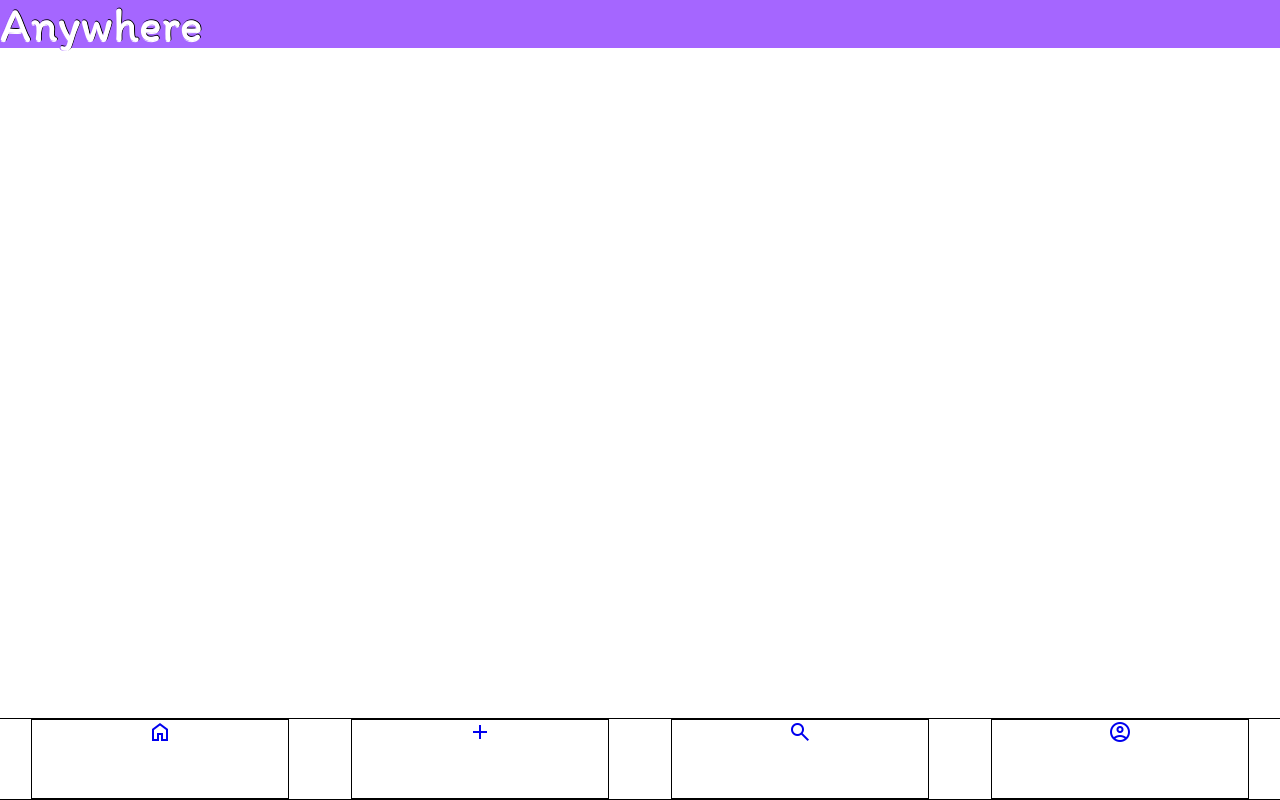
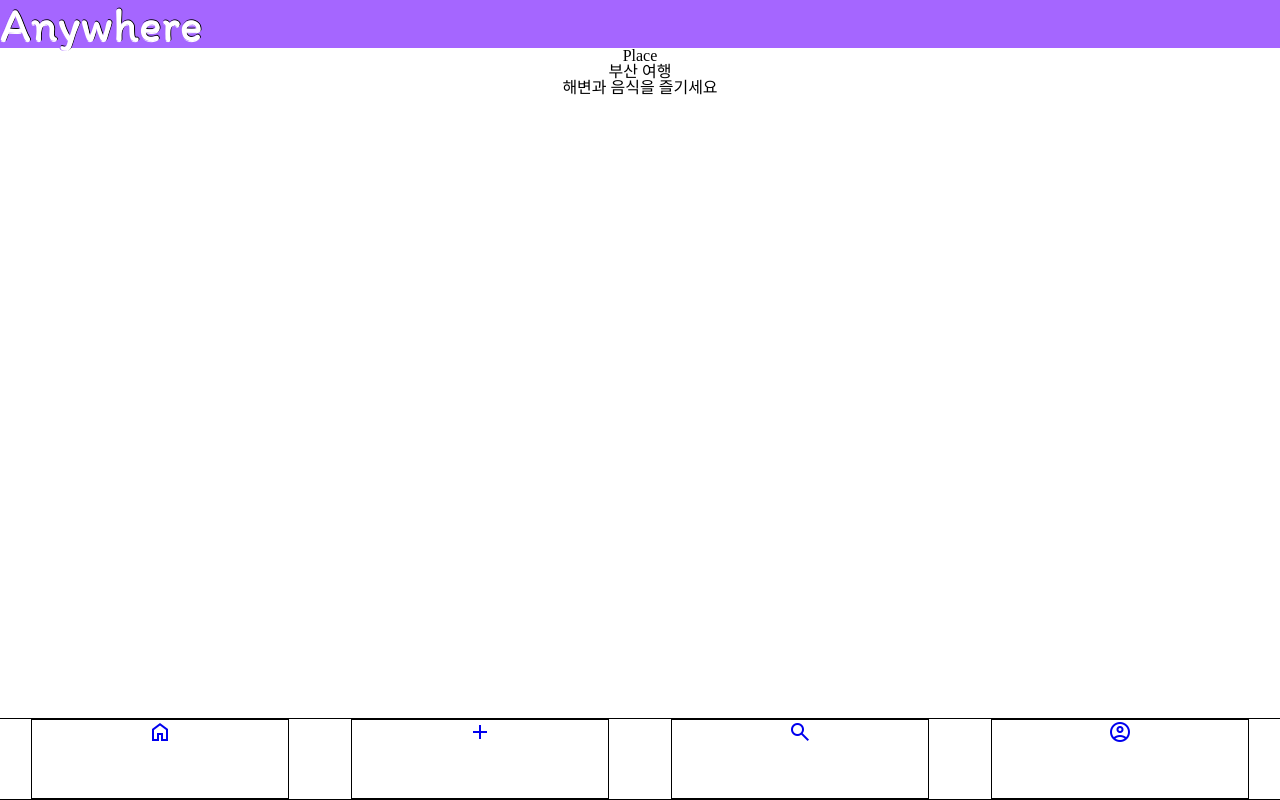
Before and after one commit to SwimmingRiver/anywhere_front_sketch, a React (Create React App) app: page /place/1 in a window 1280 px wide. Built offline with nearby package versions, Linux system fonts and the light colour scheme.

Commit message:
add place component

```diff
--- /dev/null
+++ b/src/Components/Place.js
@@ -0,0 +1,32 @@
+import { useParams } from "react-router-dom";
+
+function Place(props) {
+  const trips = [
+    {
+      id: 0,
+      title: "서울 여행",
+      description: "서울의 명소를 둘러보세요",
+    },
+    {
+      id: 1,
+      title: "부산 여행",
+      description: "해변과 음식을 즐기세요",
+    },
+    {
+      id: 2,
+      title: "제주도 여행",
+      description: "바다와 자연을 즐기세요",
+    },
+  ];
+
+  const { id } = useParams();
+  const getTrips = trips.map((v) => v.id);
+  return (
+    <>
+      <h1>Place</h1>
+      <h1>{trips[id].title}</h1>
+      <h3>{trips[id].description}</h3>
+    </>
+  );
+}
+export default Place;
--- a/src/Components/Search.js
+++ b/src/Components/Search.js
@@ -1,4 +1,5 @@
 import styled from "styled-components";
+import { Link } from 'react-router-dom';
 
 const SearchWrapper = styled.div`
   border: solid 1px black;
@@ -26,7 +27,13 @@ function Search() {
         <hr />
         <ul>
           <li>유명 도시 목록</li>
+
         </ul>
+        {["0", "1", "2"].map((value, index) => (
+          <Link index={index} to={`/place/${value}`}>
+            where ever
+          </Link>
+        ))}
       </SearchWrapper>
     </>
   );
--- a/src/Pages/Main.js
+++ b/src/Pages/Main.js
@@ -11,6 +11,7 @@ import LodgeInfo from "../Components/LodgeInfo";
 import Planner from "../Components/Planner";
 import { useSelector } from 'react-redux';
 import Profile from "./Profile";
+import Place from "../Components/Place";
 
 const Title = styled.h1`
   font-size: 1em;
@@ -82,6 +83,7 @@ function Main() {
         <Route path="/search" element={<Search />} />
         <Route path="/planner" element={<Planner />} />
         <Route path="/profile" element={<Profile/>}/>
+        <Route path="/place/:id" element={<Place />} />
       </Routes>
       <Lower>
         <Item>
```
